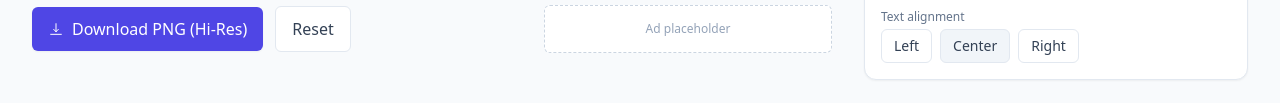
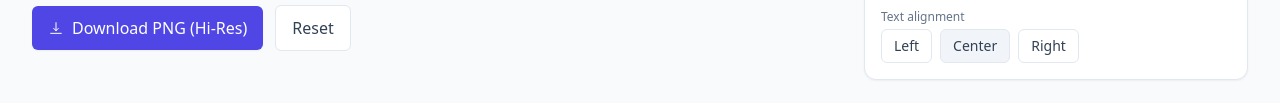
Before and after one commit to 7Aayush11/cardgenio, a plain HTML site: page index.html in a window 1280 px wide. Shown: the part 1052-1155 px from the top of the page. Drawn offline with nearby package versions, Linux system fonts and the light colour scheme; a web font is replaced by a local one.

Commit message:
Fixed Version 1.0.0

```diff
--- a/index.html
+++ b/index.html
@@ -125,9 +125,9 @@
 					</button>
 
 					<!-- Ad Placeholder (non-intrusive) -->
-					<div class="sm:ml-auto w-full sm:w-72 h-12 rounded-md border border-dashed border-slate-300 bg-white text-slate-400 grid place-items-center text-xs">
+					<!-- <div class="sm:ml-auto w-full sm:w-72 h-12 rounded-md border border-dashed border-slate-300 bg-white text-slate-400 grid place-items-center text-xs">
 						Ad placeholder
-					</div>
+					</div> -->
 				</div>
 			</section>
 
```
